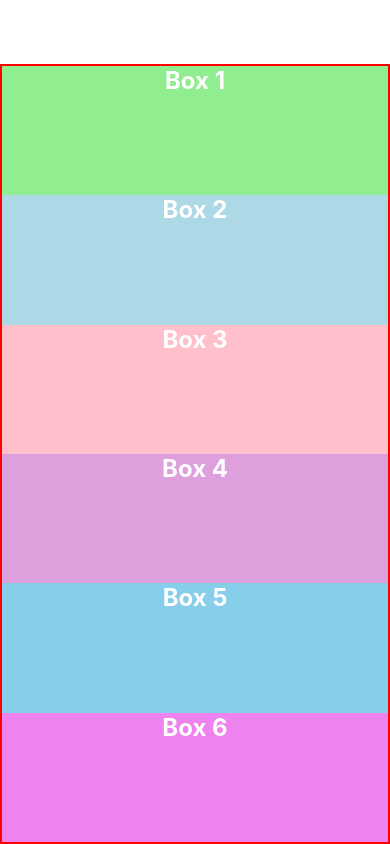
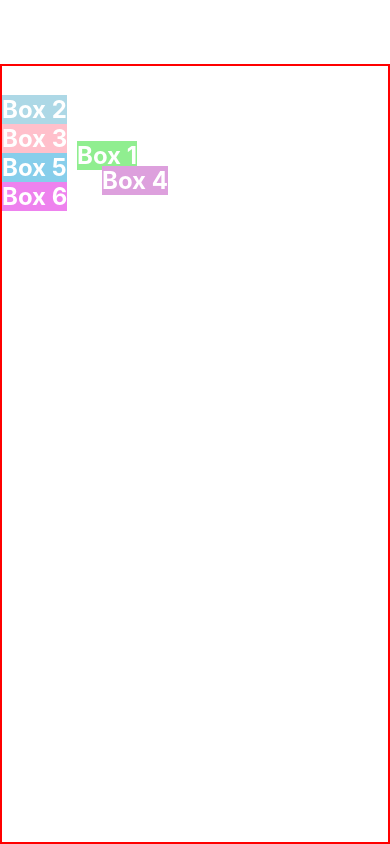
Before and after one commit to OkkashaAlly/react-native-tut, a React Native app: screen / in a window 390 px wide. Built offline with nearby package versions, Linux system fonts and the light colour scheme.

Commit message:
38 - Relative and Absolute Layout

```diff
--- a/App.js
+++ b/App.js
@@ -5,14 +5,12 @@ import Box from "./components/Box";
 export default function App() {
   return (
     <View style={styles.container}>
-      <Box style={{ backgroundColor: "lightgreen", flexGrow: 1 }}>Box 1</Box>
-      <Box style={{ backgroundColor: "lightblue", flexGrow: 1 }}>
-        Box 2
-      </Box>
-      <Box style={{ backgroundColor: "pink", flexGrow: 1  }}>Box 3</Box>
-      <Box style={{ backgroundColor: "plum", flexGrow: 1 }}>Box 4</Box>
-      <Box style={{ backgroundColor: "skyblue", flexGrow: 1 }}>Box 5</Box>
-      <Box style={{ backgroundColor: "violet", flexGrow: 1 }}>Box 6</Box>
+      <Box style={{ backgroundColor: "lightgreen", top: 75, left: 75 }}>Box 1</Box>
+      <Box style={{ backgroundColor: "lightblue" }}>Box 2</Box>
+      <Box style={{ backgroundColor: "pink" }}>Box 3</Box>
+      <Box style={{ backgroundColor: "plum", position: 'absolute', top: 100, left: 100 }}>Box 4</Box>
+      <Box style={{ backgroundColor: "skyblue" }}>Box 5</Box>
+      <Box style={{ backgroundColor: "violet" }}>Box 6</Box>
     </View>
   );
 }
@@ -29,7 +27,7 @@ const styles = StyleSheet.create({
     alignContent: "flex-start", // "flex-start" | "flex-end" | "center" | "space-between" | "space-around" | "stretch"
     flexDirection: "column", // "row" | "column" | "row-reverse" | "column-reverse"
     justifyContent: "flex-start", // "flex-start" | "flex-end" | "center" | "space-between" | "space-around" | "space-evenly"
-    alignItems: "stretch", // "stretch" | "flex-start" | "flex-end" | "center" | "baseline"
+    alignItems: "flex-start", // "stretch" | "flex-start" | "flex-end" | "center" | "baseline"
     // rowGap: 10,
     // columnGap: 10,
     // gap: 10,
```
